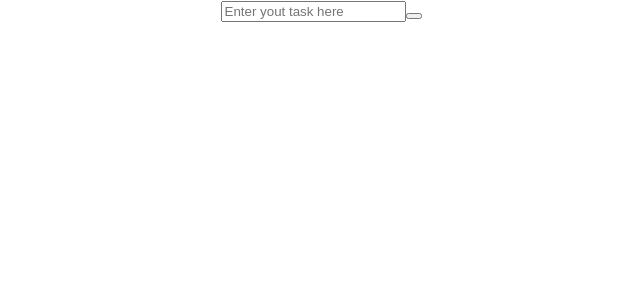
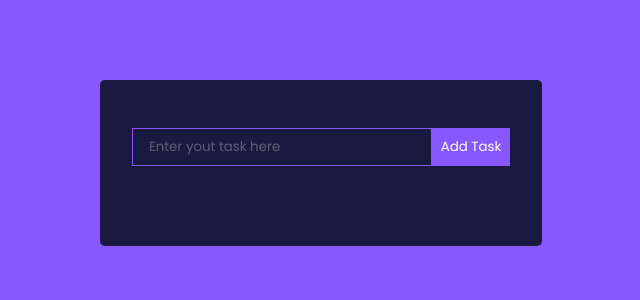
Before and after one commit to ramanmand/toDoList, a React (Create React App) app in the folder todo-list/: page / in a window 1280 px wide. Shown: the top 300 px of the page, without its empty margins (319-959 px from the left). Built offline with nearby package versions, Linux system fonts and the light colour scheme.

Commit message:
task button added

```diff
--- a/todo-list/src/App.css
+++ b/todo-list/src/App.css
@@ -1,38 +1,91 @@
+@import url('https://fonts.googleapis.com/css2?family=Poppins&display=swap');
+
+* {
+  font-family: 'Poppins', sans-serif;
+  margin: 0;
+  padding: 0;
+  box-sizing: border-box;
+}
+
+body {
+  background: #8758ff;
+  display: flex;
+  justify-content: center;
+  align-items: center;
+}
+
 .App {
   text-align: center;
 }
 
-.App-logo {
-  height: 40vmin;
-  pointer-events: none;
+h1 {
+  color: #fff;
+  margin-bottom: 0.5rem;
+  font-size: 1.75rem;
 }
 
-@media (prefers-reduced-motion: no-preference) {
-  .App-logo {
-    animation: App-logo-spin infinite 20s linear;
-  }
+.TodoBox {
+  background: #1A1A40;
+  margin-top: 5rem;
+  padding: 2rem;
+  border-radius: 5px;
 }
 
-.App-header {
-  background-color: #282c34;
-  min-height: 100vh;
-  display: flex;
-  flex-direction: column;
-  align-items: center;
-  justify-content: center;
-  font-size: calc(10px + 2vmin);
-  color: white;
+.TodoForm {
+  width: 100%;
+  margin-bottom: 1rem;
 }
 
-.App-link {
-  color: #61dafb;
+.todo-input {
+  outline: none;
+  background: none;
+  border: 1px solid #8758ff;
+  padding: 0.5rem 1rem;
+  margin-top: 1rem;
+  margin-bottom: 2rem;
+  width: 300px;
+  color: #fff;
 }
 
-@keyframes App-logo-spin {
-  from {
-    transform: rotate(0deg);
-  }
-  to {
-    transform: rotate(360deg);
-  }
+.todo-input::placeholder {
+  color: #ffffff4d;
 }
+
+.todo-btn {
+  background: #8758ff;
+  color: #fff;
+  border: none;
+  padding: 0.55rem;
+  cursor: pointer;
+}
+
+.Todo {
+  display: flex;
+  justify-content: space-between;
+  align-items: center;
+  background: #8758ff;
+  color: #fff;
+  padding: 0.75rem 1rem;
+  border-radius: 5px;
+  margin-bottom: 1rem;
+}
+
+.fa-trash {
+  margin-left: 0.75rem;
+}
+
+.incompleted {
+  color: #fff;
+  cursor: pointer;
+}
+
+.completed {
+  color: #c5aeff;
+  text-decoration: line-through;
+  cursor: pointer;
+}
+
+.edit-icon,
+.delete-icon {
+  cursor: pointer;
+}
--- a/todo-list/src/App.js
+++ b/todo-list/src/App.js
@@ -1,4 +1,4 @@
-import logo from './logo.svg';
+
 import './App.css';
 import { TodoBox } from './components/TodoBox';
 
--- a/todo-list/src/components/TodoBox.js
+++ b/todo-list/src/components/TodoBox.js
@@ -3,7 +3,7 @@
 
 export const TodoBox = () => {
   return (
-    <div>
+    <div className= "TodoBox">
       <TodoForm />
     </div>
   )
--- a/todo-list/src/components/TodoForm.js
+++ b/todo-list/src/components/TodoForm.js
@@ -5,7 +5,7 @@
   return (
     <form className="TodoForm">
       <input type="text" className="todo-input" placeholder="Enter yout task here"/>
-      <button type="submit" className="todo-btn" />
+      <button type="submit" className="todo-btn">Add Task</button>
       </form>
   )
 }
```
